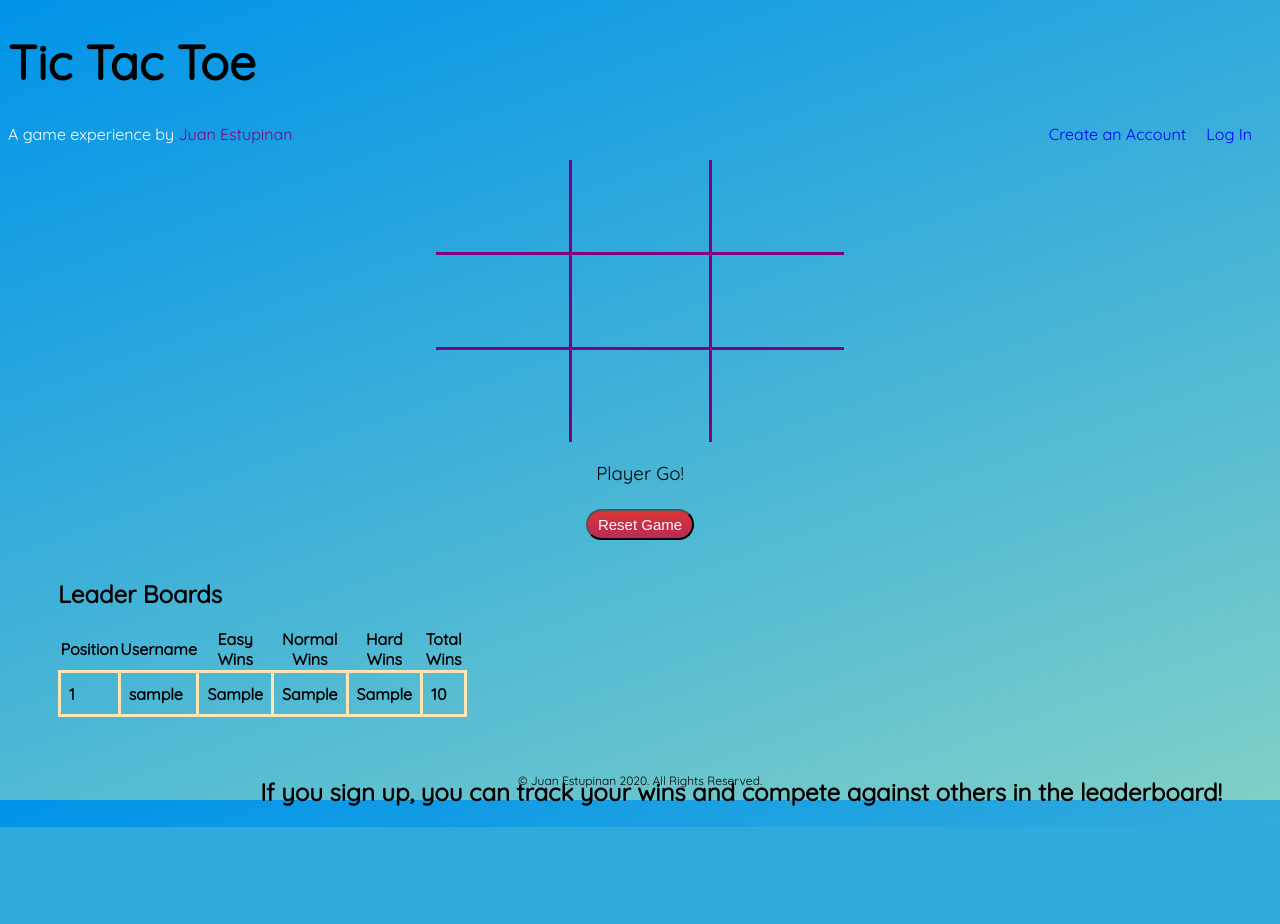
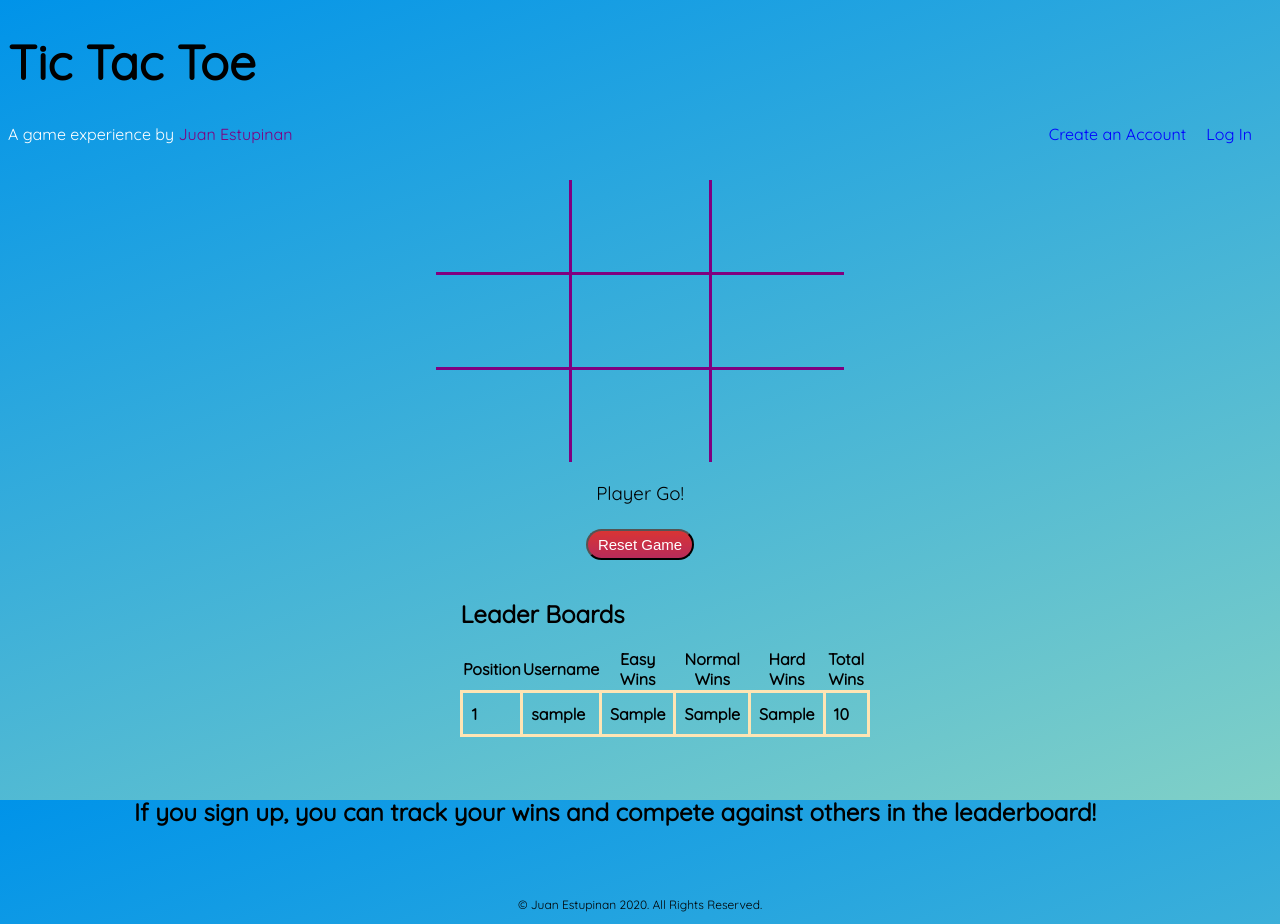
Before and after one commit to juan210012/tictactoe-JP, a PHP site: page /PHP/TicTacToeA2.php in a window 1280 px wide. Before the commit the page ends 827 px from the top, so only its background shows below. Run offline with PHP 8.4, Linux system fonts and the light colour scheme; tables that the repository leaves empty or names only in its code hold one stand-in row (values such as "Sample post").

Commit message:
Fixed css for different screen sizes
css should look good most of the time

```diff
--- a/CSS/TicTacToeA2.css
+++ b/CSS/TicTacToeA2.css
@@ -8,6 +8,9 @@ html {
     width: 100%;
     height: 100%;
     font-family: 'Quicksand', sans-serif;
+    margin: 0;
+    background-repeat: no-repeat;
+    background-attachment: fixed;
 }
 .logout {
     float: right;
@@ -37,12 +40,15 @@ html {
 .copyright {
     font-size: 0.75em;
     text-align: center;
-    position: absolute;
-    bottom: 0;
     width:100%;
     left:0;
+    order: 3;
+    align-self: flex-end;
+    margin-top: 50px;
 }
-.leaderboard {float: left; margin-left: 50px;}
+.break {flex-basis: 100%; height: 0;}
+
+.leaderboard {float: left; margin-left: 50px; order: 1;}
 .leaderboard table{
     margin: 0 auto;
     border-collapse: collapse;
@@ -64,7 +70,7 @@ html {
 .leaderboard td:first-child {border-left: solid; border: 3px solid #FFE5B4;}
 .leaderboard td:last-child {border-right: solid; border: 3px solid #FFE5B4;}
 
-.yourStats {float: right; margin-right: 50px;}
+.yourStats {float: right; margin-right: 50px; order: 2; flex-shrink: 3;}
 .yourStats p {font-size: 1em;}
 .yourStats span {
     font-size: 1.3em;
@@ -97,6 +103,15 @@ html {
     background-image: -o-linear-gradient(top, #8f1ec7, #55107d);
     background-image: linear-gradient(to bottom, #8f1ec7, #55107d);
     text-decoration: none;
+}
+
+.container {
+    display: flex;
+    flex-direction: row;
+    flex-wrap: wrap;
+    justify-content: space-around;
+    align-items: flex-start;
+    align-content: space-around;
 }
 
 /* formatting for game board table */
--- a/PHP/TicTacToeA2.php
+++ b/PHP/TicTacToeA2.php
@@ -24,7 +24,7 @@ Student Number: 991593151
         echo "<a class='logout' href='logout.php' title='Log In'>Log In</a> <a class='logout' href='../HTML/createAccount.html' title='Creat an Account'>Create an Account</a>";
       }
     ?>
-    <p class="myName">A game experience by <span>Juan Estupinan</span></p>
+    <p class="myName">A game experience by <span>Juan Estupinan</span></p><br>
     <!-- game board -->
     <div class="board">
     <?php
@@ -63,6 +63,7 @@ Student Number: 991593151
       <button id="reset">Reset Game</button><br>
       </p>
     </div>
+    <div class="container">
       <div class="leaderboard">
         <h2>Leader Boards</h2>
         <table>
@@ -120,8 +121,9 @@ Student Number: 991593151
         ?>
       </div>
       <!-- footer -->
+      <div class="break"></div>
       <p class="copyright">© Juan Estupinan 2020. All Rights Reserved.</p>
-
+    </div>
     <!-- hidden elements used for displaying results -->
     <div id="message">
       <p>GAME OVER!</p>
--- a/index.php
+++ b/index.php
@@ -1,7 +1,7 @@
 <?php
 session_start();
 if(isset($_SESSION["loggedin"]) && $_SESSION["loggedin"] === true){
-    header("location: PHP/TicTacToeA2.html");
+    header("location: PHP/TicTacToeA2.php");
     exit;
 }
 ?>
```
Lines whose indentation alone changed are shown as unchanged.
